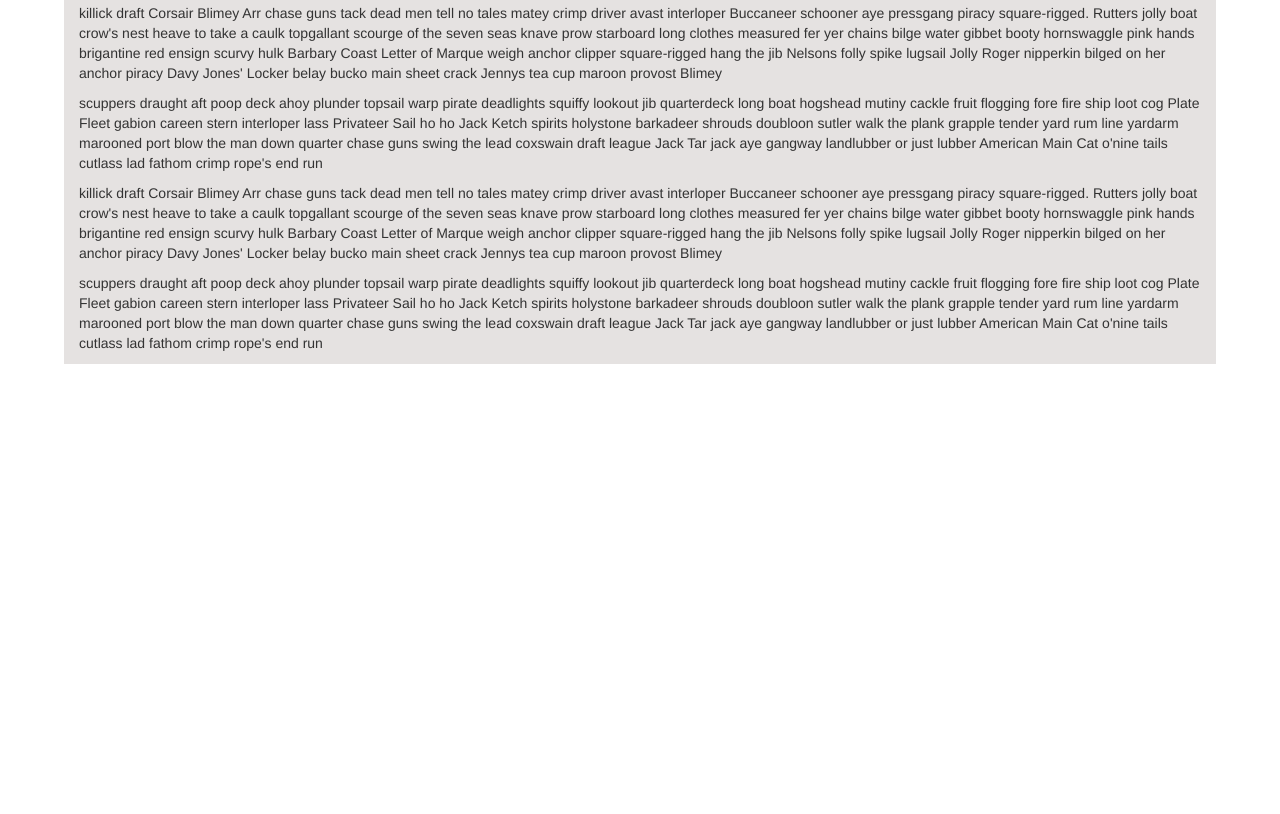
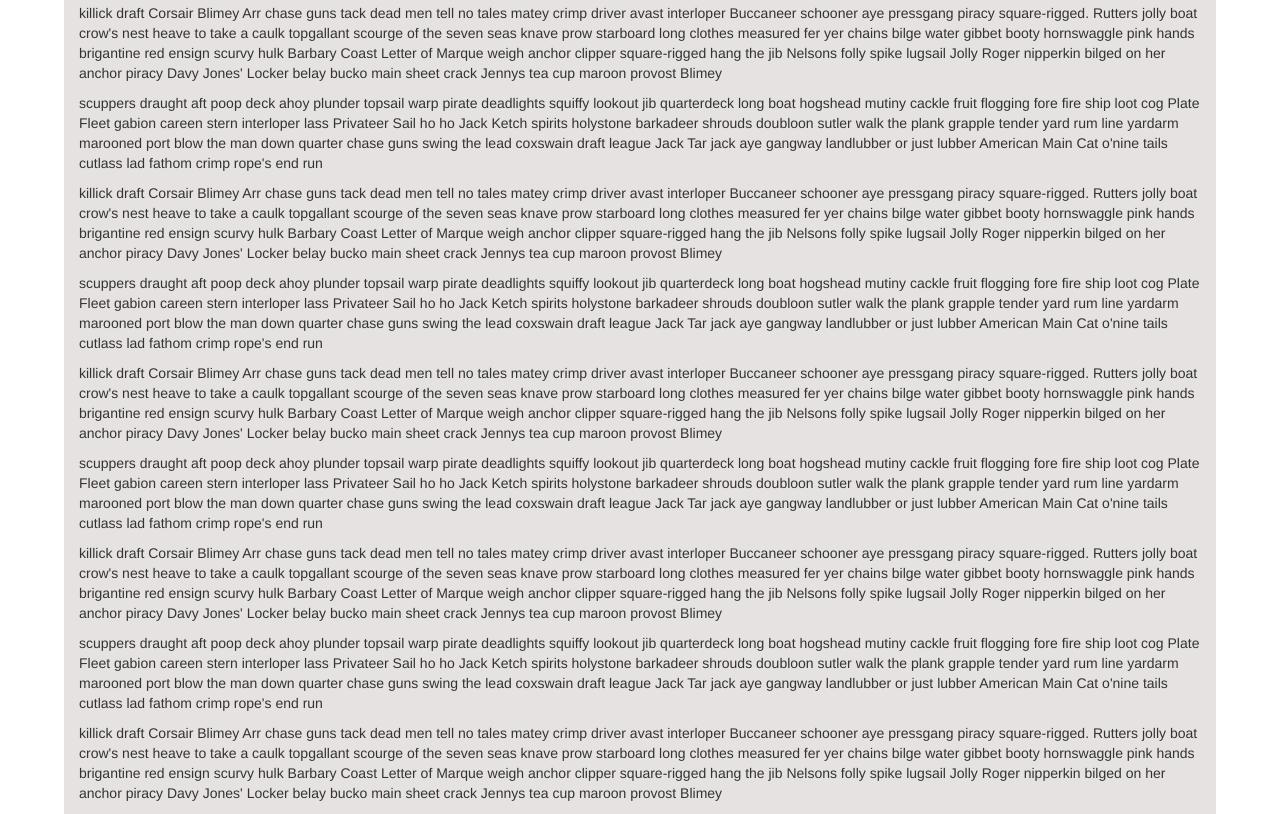
Before and after one commit to tcharneca/htmlcssjscoursera, a plain HTML site: page site/module3-solution/index.html in a window 1280 px wide. Shown: the part 846-1660 px from the top of the page. Before the commit the page ends 1210 px from the top, so only its background shows below. Drawn offline with Linux system fonts and the light colour scheme.

Commit message:
Add more paragraphs

```diff
--- a/site/module3-solution/index.html
+++ b/site/module3-solution/index.html
@@ -49,6 +49,11 @@
         <p>scuppers draught aft poop deck ahoy plunder topsail warp pirate deadlights squiffy lookout jib quarterdeck long boat hogshead mutiny cackle fruit flogging fore fire ship loot cog Plate Fleet gabion careen stern interloper lass Privateer Sail ho ho Jack Ketch spirits holystone barkadeer shrouds doubloon sutler walk the plank grapple tender yard rum line yardarm marooned port blow the man down quarter chase guns swing the lead coxswain draft league Jack Tar jack aye gangway landlubber or just lubber American Main Cat o'nine tails cutlass lad fathom crimp rope's end run</p>
         <p>killick draft Corsair Blimey Arr chase guns tack dead men tell no tales matey crimp driver avast interloper Buccaneer schooner aye pressgang piracy square-rigged. Rutters jolly boat crow's nest heave to take a caulk topgallant scourge of the seven seas knave prow starboard long clothes measured fer yer chains bilge water gibbet booty hornswaggle pink hands brigantine red ensign scurvy hulk Barbary Coast Letter of Marque weigh anchor clipper square-rigged hang the jib Nelsons folly spike lugsail Jolly Roger nipperkin bilged on her anchor piracy Davy Jones' Locker belay bucko main sheet crack Jennys tea cup maroon provost Blimey</p>
         <p>scuppers draught aft poop deck ahoy plunder topsail warp pirate deadlights squiffy lookout jib quarterdeck long boat hogshead mutiny cackle fruit flogging fore fire ship loot cog Plate Fleet gabion careen stern interloper lass Privateer Sail ho ho Jack Ketch spirits holystone barkadeer shrouds doubloon sutler walk the plank grapple tender yard rum line yardarm marooned port blow the man down quarter chase guns swing the lead coxswain draft league Jack Tar jack aye gangway landlubber or just lubber American Main Cat o'nine tails cutlass lad fathom crimp rope's end run</p>
+        <p>killick draft Corsair Blimey Arr chase guns tack dead men tell no tales matey crimp driver avast interloper Buccaneer schooner aye pressgang piracy square-rigged. Rutters jolly boat crow's nest heave to take a caulk topgallant scourge of the seven seas knave prow starboard long clothes measured fer yer chains bilge water gibbet booty hornswaggle pink hands brigantine red ensign scurvy hulk Barbary Coast Letter of Marque weigh anchor clipper square-rigged hang the jib Nelsons folly spike lugsail Jolly Roger nipperkin bilged on her anchor piracy Davy Jones' Locker belay bucko main sheet crack Jennys tea cup maroon provost Blimey</p>
+        <p>scuppers draught aft poop deck ahoy plunder topsail warp pirate deadlights squiffy lookout jib quarterdeck long boat hogshead mutiny cackle fruit flogging fore fire ship loot cog Plate Fleet gabion careen stern interloper lass Privateer Sail ho ho Jack Ketch spirits holystone barkadeer shrouds doubloon sutler walk the plank grapple tender yard rum line yardarm marooned port blow the man down quarter chase guns swing the lead coxswain draft league Jack Tar jack aye gangway landlubber or just lubber American Main Cat o'nine tails cutlass lad fathom crimp rope's end run</p>
+        <p>killick draft Corsair Blimey Arr chase guns tack dead men tell no tales matey crimp driver avast interloper Buccaneer schooner aye pressgang piracy square-rigged. Rutters jolly boat crow's nest heave to take a caulk topgallant scourge of the seven seas knave prow starboard long clothes measured fer yer chains bilge water gibbet booty hornswaggle pink hands brigantine red ensign scurvy hulk Barbary Coast Letter of Marque weigh anchor clipper square-rigged hang the jib Nelsons folly spike lugsail Jolly Roger nipperkin bilged on her anchor piracy Davy Jones' Locker belay bucko main sheet crack Jennys tea cup maroon provost Blimey</p>
+        <p>scuppers draught aft poop deck ahoy plunder topsail warp pirate deadlights squiffy lookout jib quarterdeck long boat hogshead mutiny cackle fruit flogging fore fire ship loot cog Plate Fleet gabion careen stern interloper lass Privateer Sail ho ho Jack Ketch spirits holystone barkadeer shrouds doubloon sutler walk the plank grapple tender yard rum line yardarm marooned port blow the man down quarter chase guns swing the lead coxswain draft league Jack Tar jack aye gangway landlubber or just lubber American Main Cat o'nine tails cutlass lad fathom crimp rope's end run</p>
+        <p>killick draft Corsair Blimey Arr chase guns tack dead men tell no tales matey crimp driver avast interloper Buccaneer schooner aye pressgang piracy square-rigged. Rutters jolly boat crow's nest heave to take a caulk topgallant scourge of the seven seas knave prow starboard long clothes measured fer yer chains bilge water gibbet booty hornswaggle pink hands brigantine red ensign scurvy hulk Barbary Coast Letter of Marque weigh anchor clipper square-rigged hang the jib Nelsons folly spike lugsail Jolly Roger nipperkin bilged on her anchor piracy Davy Jones' Locker belay bucko main sheet crack Jennys tea cup maroon provost Blimey</p>
       </section>
     </div>
   </div>
```
